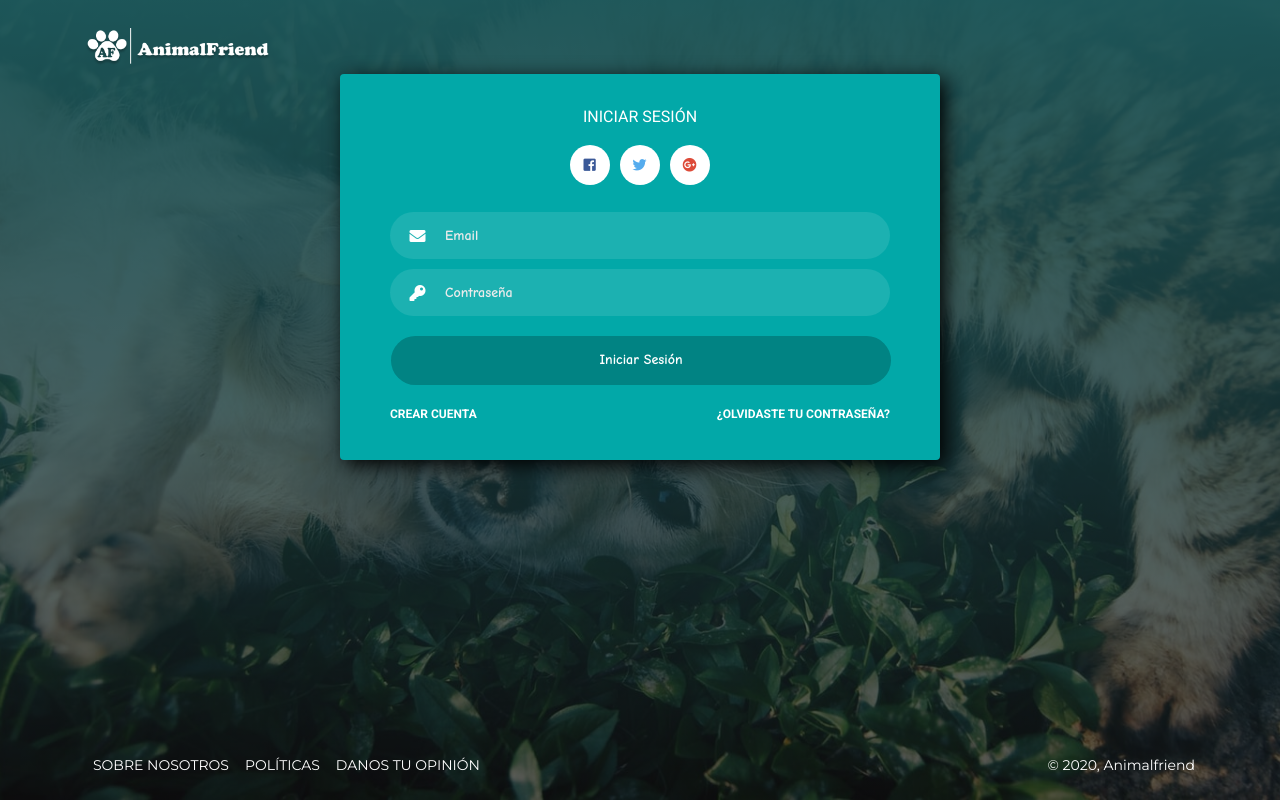
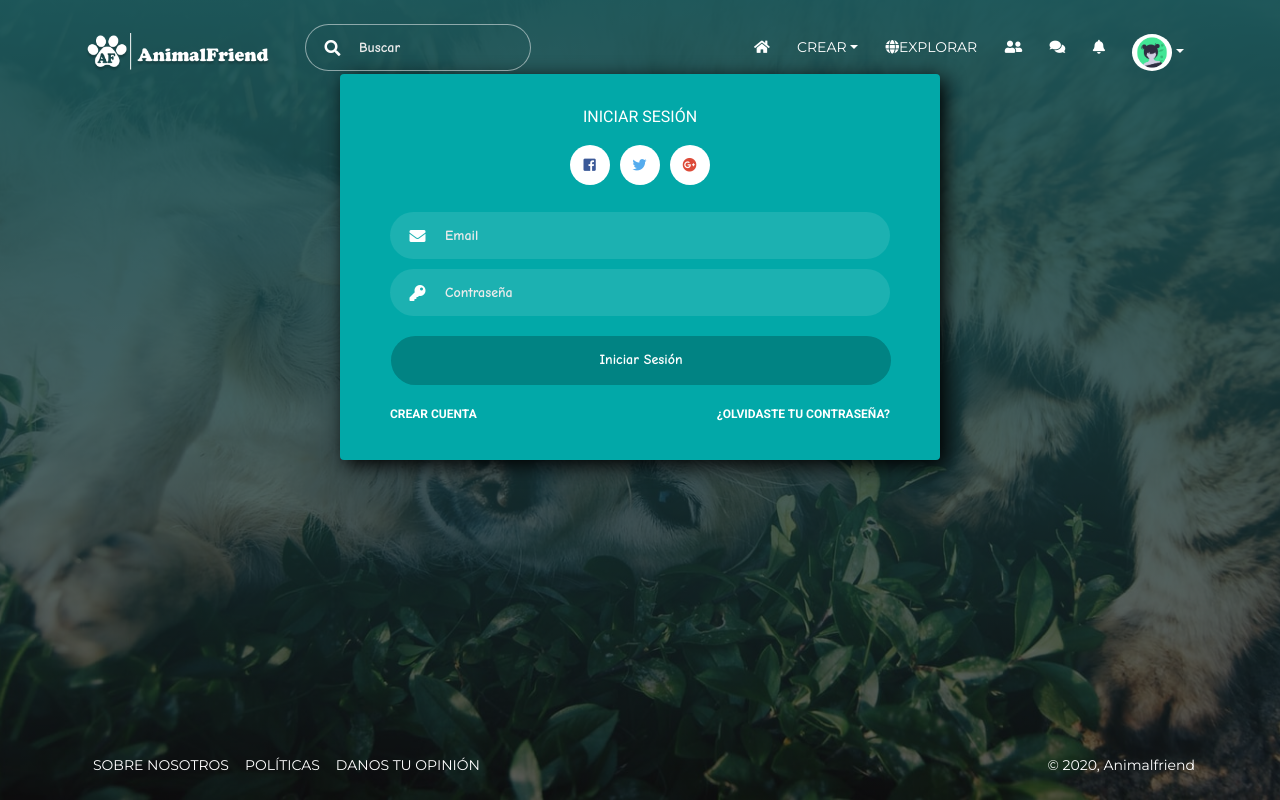
Before and after one commit to Vanestefani/AnimalFriend, a React (Create React App) app in the folder frontend/: page / in a window 1280 px wide. Built offline with nearby package versions, Linux system fonts and the light colour scheme; a web font is replaced by a local one.

Commit message:
Menu example fix

```diff
--- a/frontend/src/App.js
+++ b/frontend/src/App.js
@@ -14,6 +14,7 @@ import CambiarContraseñaPage from "./views/auth/CambiarContraseñaPage";
 import OlvidadoContraseñaPage from "./views/auth/OlvidadoContraseñaPage";
 //pages
 import Home from './views/Home/home';
+import Perfil from './views/Perfil/perfil';
 import LandingPage from "./views/examples/LandingPage.js";
 import ProfilePage from "./views/examples/ProfilePage.js";
 
@@ -34,6 +35,10 @@ function App() {
             <Route
               path="/profile-page"
               render={(props) => <ProfilePage {...props} />}
+            />
+                <Route
+              path="/perfil"
+              render={(props) => <Perfil {...props} />}
             />
 
             <Route
--- a/frontend/src/components/Navbars/ExamplesNavbar.js
+++ b/frontend/src/components/Navbars/ExamplesNavbar.js
@@ -3,17 +3,22 @@ import { Link } from "react-router-dom";
 // reactstrap components
 import {
   Collapse,
-  DropdownToggle,
-  DropdownMenu,
-  DropdownItem,
-  UncontrolledDropdown,
+  UncontrolledTooltip,
   NavbarBrand,
   Navbar,
   NavItem,
   NavLink,
   Nav,
   Container,
-  UncontrolledTooltip,
+  Form,
+  InputGroup,
+  Input,
+  InputGroupAddon,
+  InputGroupText,
+  DropdownToggle,
+  DropdownMenu,
+  DropdownItem,
+  UncontrolledDropdown,
 } from "reactstrap";
 
 function ExamplesNavbar() {
@@ -66,7 +71,149 @@ function ExamplesNavbar() {
               un universo al universo entorno al mundo de las mascotas.Descubre
               lo ya!
             </UncontrolledTooltip>
+            <button
+              className="navbar-toggler"
+              onClick={() => {
+                document.documentElement.classList.toggle("nav-open");
+                setCollapseOpen(!collapseOpen);
+              }}
+              aria-expanded={collapseOpen}
+              type="button"
+            >
+              <span className="navbar-toggler-bar bar1"></span>
+              <span className="navbar-toggler-bar bar2"></span>
+              <span className="navbar-toggler-bar bar3"></span>
+            </button>
           </div>
+          <Collapse
+            className="justify-content-end"
+            isOpen={collapseOpen}
+            navbar
+          >
+            <Form
+              className="form-inline pull-left m-1"
+              data-background-color=""
+            >
+              <InputGroup className="has-white">
+                <InputGroupAddon addonType="prepend">
+                  <InputGroupText>
+                    <i class="fas fa-search"></i>
+                  </InputGroupText>
+                </InputGroupAddon>
+                <Input placeholder="Buscar" type="text"></Input>
+              </InputGroup>
+            </Form>
+            <Nav className="ml-auto" navbar>
+              <NavItem>
+                <NavLink href="#pablo" onClick={(e) => e.preventDefault()}>
+                  <i class="fas fa-home"></i>
+                </NavLink>
+              </NavItem>
+              <NavItem>
+                <UncontrolledDropdown nav>
+                  <DropdownToggle
+                    aria-haspopup={true}
+                    caret
+                    color="default"
+                    href="#"
+                    nav
+                  >
+                    <p>Crear</p>
+                  </DropdownToggle>
+                  <DropdownMenu>
+                    <DropdownItem
+                      href="#pablo"
+                      onClick={(e) => e.preventDefault()}
+                    >
+                      <i class="fas fa-calendar-alt"></i>
+                      Evento
+                    </DropdownItem>
+                    <DropdownItem
+                      href="#pablo"
+                      onClick={(e) => e.preventDefault()}
+                    >
+                      <i class="fas fa-newspaper"></i>
+                      Anuncio
+                    </DropdownItem>
+                    <DropdownItem
+                      href="#pablo"
+                      onClick={(e) => e.preventDefault()}
+                    >
+                      <i class="fas fa-store-alt"></i>
+                      Negocio
+                    </DropdownItem>
+                  </DropdownMenu>
+                </UncontrolledDropdown>
+              </NavItem>
+              <NavItem>
+                <NavLink href="#pablo" onClick={(e) => e.preventDefault()}>
+                  <i class="fas fa-globe"></i>
+                  <p>Explorar</p>
+                </NavLink>
+              </NavItem>
+              <NavItem>
+                <NavLink href="#pablo" onClick={(e) => e.preventDefault()}>
+                  <i class="fas fa-user-friends"></i>
+                </NavLink>
+              </NavItem>
+              <NavItem>
+                <NavLink href="#pablo" onClick={(e) => e.preventDefault()}>
+                  <i class="fas fa-comments"></i>
+                </NavLink>
+              </NavItem>
+              <NavItem>
+                <NavLink href="#pablo" onClick={(e) => e.preventDefault()}>
+                  <i class="fas fa-bell"></i>
+                </NavLink>
+              </NavItem>
+              <NavItem>
+                <UncontrolledDropdown nav>
+                  <DropdownToggle
+                    aria-haspopup={true}
+                    caret
+                    color="default"
+                    href="#"
+                    nav
+                  >
+                    <img
+                      src={require("../../assets/img/undraw_female_avatar_w3jk.png")}
+                      className="rounded-circle FotoUser"
+                    ></img>
+                  </DropdownToggle>
+                  <DropdownMenu>
+                    <DropdownItem
+                      href="#pablo"
+                      onClick={(e) => e.preventDefault()}
+                    >
+                      <i class="fas fa-user-astronaut"></i>
+                      Perfil
+                    </DropdownItem>
+                    <DropdownItem
+                      href="#pablo"
+                      onClick={(e) => e.preventDefault()}
+                    >
+                      <i class="fas fa-paw"></i>
+                      Mascotas
+                    </DropdownItem>
+                    <DropdownItem
+                      href="#pablo"
+                      onClick={(e) => e.preventDefault()}
+                    >
+                      <i class="fas fa-cogs"></i>
+                      Configuración
+                    </DropdownItem>
+                    <DropdownItem
+                      href="#pablo"
+                      onClick={(e) => e.preventDefault()}
+                    >
+                      <i class="fas fa-sign-in-alt"></i>
+                      Cerrar sesión
+                    </DropdownItem>
+                  </DropdownMenu>
+                </UncontrolledDropdown>
+              </NavItem>
+            </Nav>
+          </Collapse>
         </Container>
       </Navbar>
     </>
--- /dev/null
+++ b/frontend/src/views/Perfil/perfil.js
@@ -0,0 +1,37 @@
+import React from "react";
+
+// reactstrap components
+import {
+  Button,
+  NavItem,
+  NavLink,
+  Nav,
+  TabContent,
+  TabPane,
+  Container,
+  Row,
+  Col,
+  UncontrolledTooltip,
+} from "reactstrap";
+import { Link } from "react-router-dom";
+import ExamplesNavbar from "../../components/Navbars/ExamplesNavbar.js";
+
+function Perfil() {
+  const [pills, setPills] = React.useState("2");
+  React.useEffect(() => {
+    document.body.classList.add("profile-page");
+    document.body.classList.add("sidebar-collapse");
+    document.documentElement.classList.remove("nav-open");
+    return function cleanup() {
+      document.body.classList.remove("profile-page");
+      document.body.classList.remove("sidebar-collapse");
+    };
+  });
+
+  return <>
+   <ExamplesNavbar />
+
+  </>;
+}
+
+export default Perfil;
```
